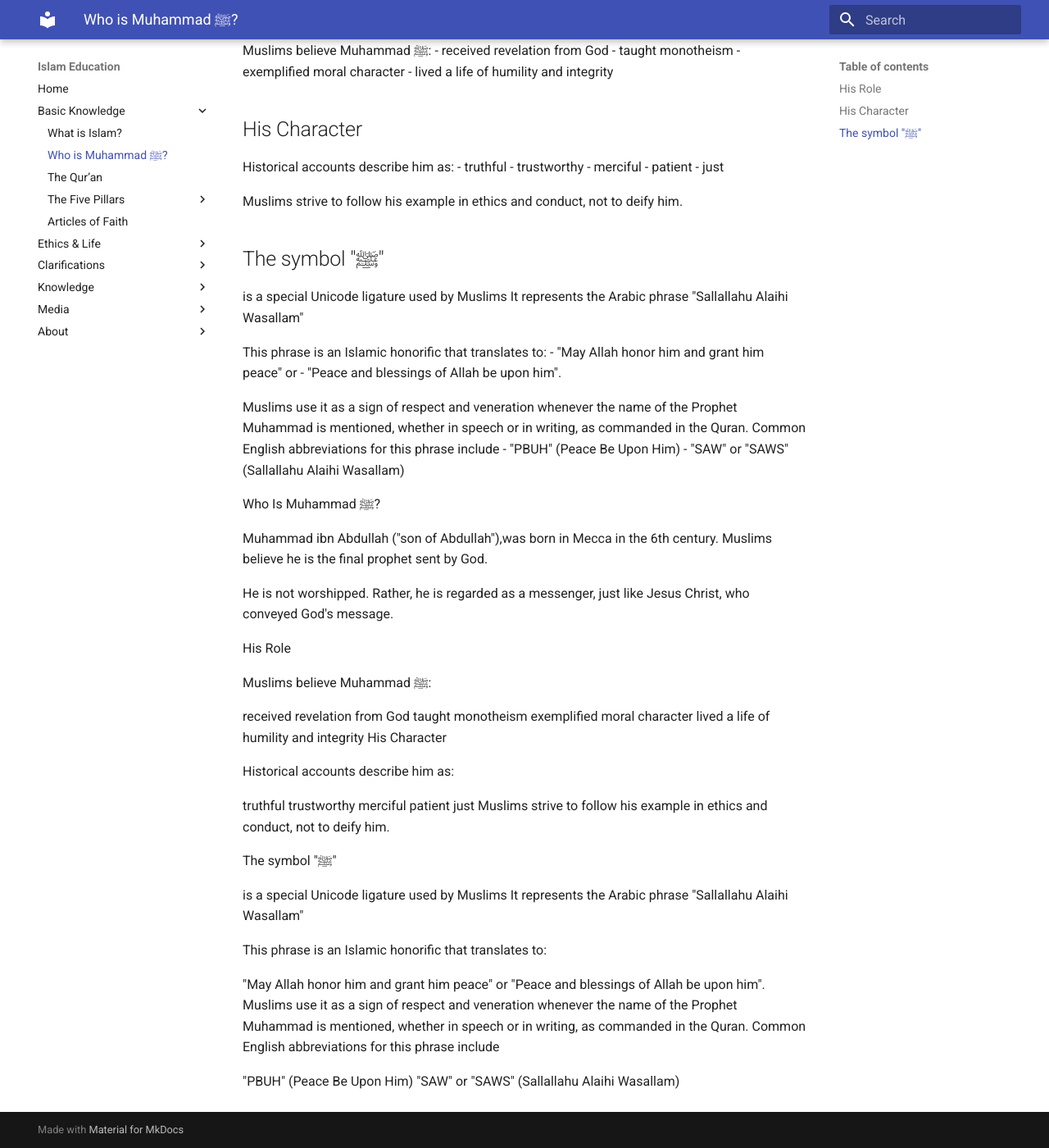
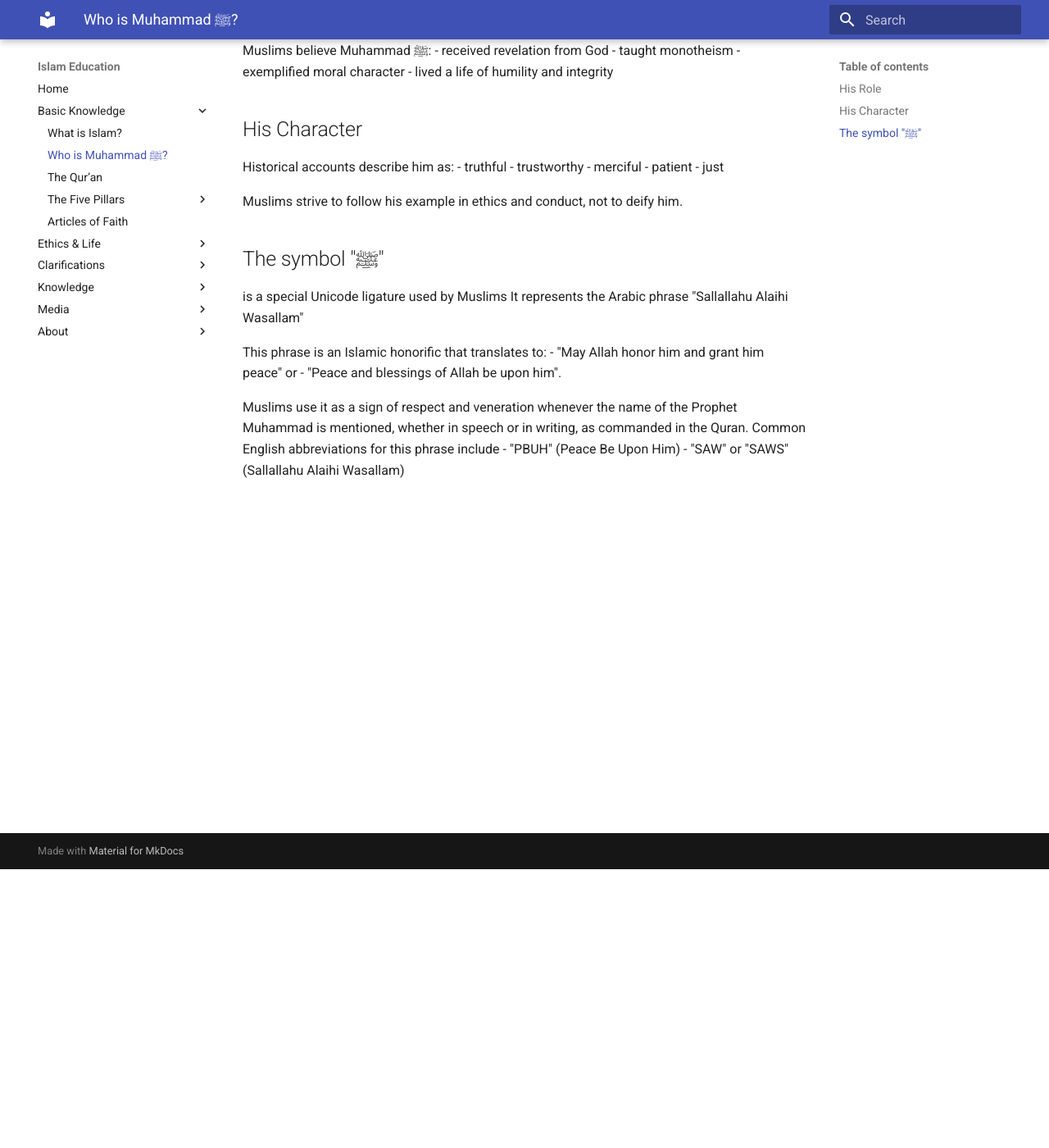
Before and after one commit to islam-education/islam-education, an MkDocs documentation site: the page built from docs/basic-knowledge/muhammad.md, in a window 1280 px wide and 1400 px high, scrolled down 340 px. Shown: the whole window at 82% size. Built offline with MkDocs 1.6.1 and Material for MkDocs 9.7.7, drawn with Linux system fonts in a browser that asks for light colours.

Commit message:
Update muhammad.md

```diff
--- a/docs/basic-knowledge/muhammad.md
+++ b/docs/basic-knowledge/muhammad.md
@@ -1,80 +1,39 @@
 # Who Is Muhammad ﷺ?
 
-Muhammad ibn Abdullah ("son of Abdullah"),was born in Mecca in the 6th century.
-Muslims believe he is the final prophet sent by God.
+  Muhammad ibn Abdullah ("son of Abdullah"),was born in Mecca in the 6th century.
+  Muslims believe he is the final prophet sent by God.
 
-He is not worshipped.
-Rather, he is regarded as a messenger, just like Jesus Christ, who conveyed God's message.
+  He is not worshipped.
+  Rather, he is regarded as a messenger, just like Jesus Christ, who conveyed God's message.
 
 ## His Role
 Muslims believe Muhammad ﷺ:
-- received revelation from God
-- taught monotheism
-- exemplified moral character
-- lived a life of humility and integrity
+  - received revelation from God
+  - taught monotheism
+  - exemplified moral character
+  - lived a life of humility and integrity
 
 ## His Character
 Historical accounts describe him as:
-- truthful
-- trustworthy
-- merciful
-- patient
-- just
+  - truthful
+  - trustworthy
+  - merciful
+  - patient
+  - just
 
 Muslims strive to follow his example in ethics and conduct,
 not to deify him.
 
 ## The symbol "ﷺ"
 is a special Unicode ligature used by Muslims
-It represents the Arabic phrase "Sallallahu Alaihi Wasallam"
+  It represents the Arabic phrase "Sallallahu Alaihi Wasallam"
 
 This phrase is an Islamic honorific that translates to:
-- "May Allah honor him and grant him peace"
-or
-- "Peace and blessings of Allah be upon him".
+  - "May Allah honor him and grant him peace"
+  or
+  - "Peace and blessings of Allah be upon him".
 
 Muslims use it as a sign of respect and veneration whenever the name of the Prophet Muhammad is mentioned, whether in speech or in writing, as commanded in the Quran.
-Common English abbreviations for this phrase include
-- "PBUH" (Peace Be Upon Him)
-- "SAW" or "SAWS" (Sallallahu Alaihi Wasallam)
-
-
-
-
-Who Is Muhammad ﷺ?
-
-Muhammad ibn Abdullah ("son of Abdullah"),was born in Mecca in the 6th century. Muslims believe he is the final prophet sent by God.
-
-He is not worshipped. Rather, he is regarded as a messenger, just like Jesus Christ, who conveyed God's message.
-
-His Role
-
-Muslims believe Muhammad ﷺ:
-
-received revelation from God
-taught monotheism
-exemplified moral character
-lived a life of humility and integrity
-His Character
-
-Historical accounts describe him as:
-
-truthful
-trustworthy
-merciful
-patient
-just
-Muslims strive to follow his example in ethics and conduct, not to deify him.
-
-The symbol "ﷺ"
-
-is a special Unicode ligature used by Muslims It represents the Arabic phrase "Sallallahu Alaihi Wasallam"
-
-This phrase is an Islamic honorific that translates to:
-
-"May Allah honor him and grant him peace" or
-"Peace and blessings of Allah be upon him".
-Muslims use it as a sign of respect and veneration whenever the name of the Prophet Muhammad is mentioned, whether in speech or in writing, as commanded in the Quran. Common English abbreviations for this phrase include
-
-"PBUH" (Peace Be Upon Him)
-"SAW" or "SAWS" (Sallallahu Alaihi Wasallam)
+  Common English abbreviations for this phrase include
+  - "PBUH" (Peace Be Upon Him)
+  - "SAW" or "SAWS" (Sallallahu Alaihi Wasallam)
```
